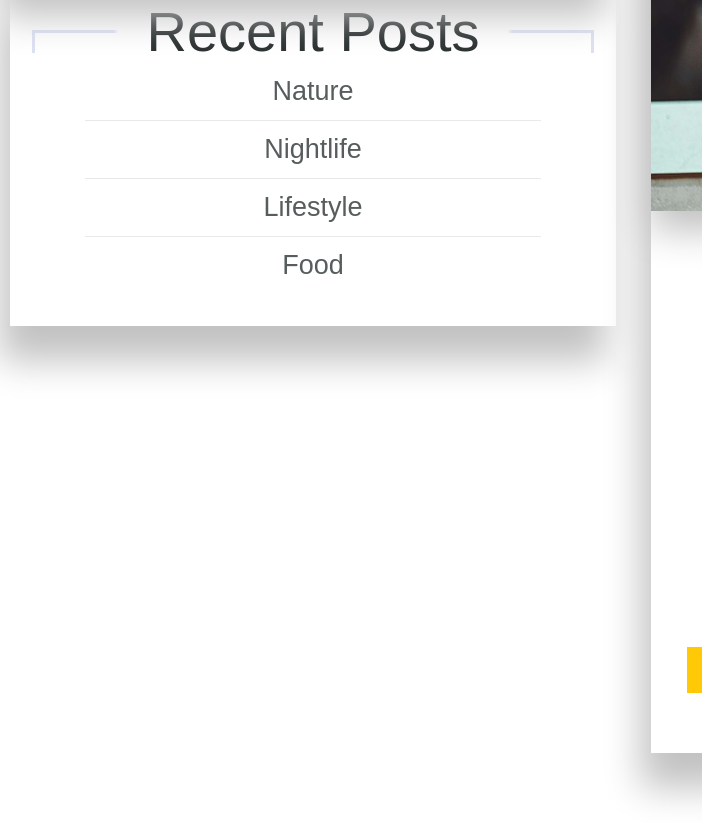
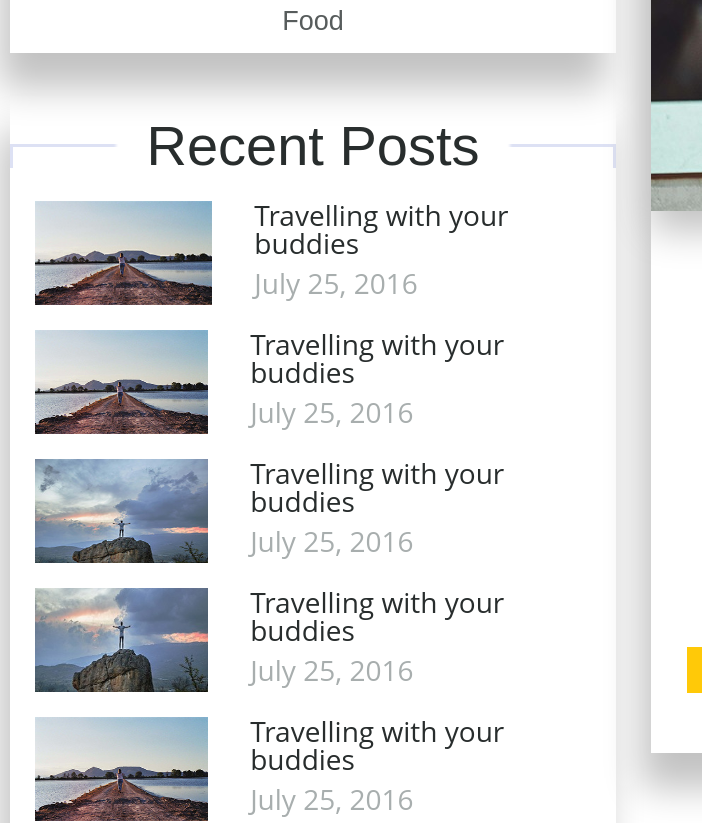
Before and after one commit to dtr200/travelgram, a website: page app/index.html in a window 1280 px wide. Shown: the part 3980-4803 px from the top of the page, 0-702 px from the left. Drawn offline with Linux system fonts and the light colour scheme.

Commit message:
two blocks added

```diff
--- a/app/index.html
+++ b/app/index.html
@@ -210,22 +210,66 @@
             <section class="sidebar__item sidebar__item--categories">
                 <div class="sidebar__item-header-wrapper sidebar__item-header-wrapper--categories">
                     <span class="sidebar__item-header sidebar__item-header--categories">Categories</span>
-                    <ul class="sidebar__item-categories-list">
-                        <li class="sidebar__item-categories">Nature</li>
-                        <li class="sidebar__item-categories">Nightlife</li>
-                        <li class="sidebar__item-categories">Lifestyle</li>
-                        <li class="sidebar__item-categories">Food</li>
+                    <ul class="sidebar__item-list">
+                        <li class="sidebar__item-list-li sidebar__item-list-li--categories">Nature</li>
+                        <li class="sidebar__item-list-li sidebar__item-list-li--categories">Nightlife</li>
+                        <li class="sidebar__item-list-li sidebar__item-list-li--categories">Lifestyle</li>
+                        <li class="sidebar__item-list-li sidebar__item-list-li--categories">Food</li>
                     </ul>
                 </div>
             </section>
             <section class="sidebar__item sidebar__item--recent">
+                <div class="sidebar__item-header-wrapper sidebar__item-header-wrapper--recent">
+                    <span class="sidebar__item-header sidebar__item-header--recent">Recent posts</span>
+                    <ul class="sidebar__item-list sidebar__item-list--recent">
+                        <li class="sidebar__item-list-li sidebar__item-list-li--recent">
+                            <img src="/img/recent-1.jpg" alt="" class="sidebar__item-img">
+                            <div class="sidebar__content-wrapper">
+                                <h3 class="sidebar__content-title">Travelling with your buddies</h3>
+                                <span class="sidebar__content-date">July 25, 2016</span>
+                            </div>
+                        </li>
+                        <li class="sidebar__item-list-li sidebar__item-list-li--recent">
+                            <img src="/img/recent-2.jpg" alt="" class="sidebar__item-img">
+                            <div class="sidebar__content-wrapper">
+                                <h3 class="sidebar__content-title">Travelling with your buddies</h3>
+                                <span class="sidebar__content-date">July 25, 2016</span>
+                            </div>
+                        </li>
+                        <li class="sidebar__item-list-li sidebar__item-list-li--recent">
+                            <img src="/img/recent-3.jpg" alt="" class="sidebar__item-img">
+                            <div class="sidebar__content-wrapper">
+                                <h3 class="sidebar__content-title">Travelling with your buddies</h3>
+                                <span class="sidebar__content-date">July 25, 2016</span>
+                            </div>
+                        </li>
+                        <li class="sidebar__item-list-li sidebar__item-list-li--recent">
+                            <img src="/img/recent-4.jpg" alt="" class="sidebar__item-img">
+                            <div class="sidebar__content-wrapper">
+                                <h3 class="sidebar__content-title">Travelling with your buddies</h3>
+                                <span class="sidebar__content-date">July 25, 2016</span>
+                            </div>
+                        </li>
+                        <li class="sidebar__item-list-li sidebar__item-list-li--recent">
+                            <img src="/img/recent-5.jpg" alt="" class="sidebar__item-img">
+                            <div class="sidebar__content-wrapper">
+                                <h3 class="sidebar__content-title">Travelling with your buddies</h3>
+                                <span class="sidebar__content-date">July 25, 2016</span>
+                            </div>
+                        </li>
+                    </ul>
+                </div>
+            </section>
+            <section class="sidebar__item sidebar__item--tags">
                 <div class="sidebar__item-header-wrapper sidebar__item-header-wrapper--categories">
-                    <span class="sidebar__item-header sidebar__item-header--categories">Recent posts</span>
-                    <ul class="sidebar__item-categories-list">
-                        <li class="sidebar__item-categories">Nature</li>
-                        <li class="sidebar__item-categories">Nightlife</li>
-                        <li class="sidebar__item-categories">Lifestyle</li>
-                        <li class="sidebar__item-categories">Food</li>
+                    <span class="sidebar__item-header sidebar__item-header--tags">Tags</span>
+                    <ul class="sidebar__item-list sidebar__item-list--tags">
+                        <li class="sidebar__item-list-li sidebar__item-list-li--tags">Travel</li>
+                        <li class="sidebar__item-list-li sidebar__item-list-li--tags">Lifestyle</li>
+                        <li class="sidebar__item-list-li sidebar__item-list-li--tags">Nature</li>
+                        <li class="sidebar__item-list-li sidebar__item-list-li--tags">Lost</li>
+                        <li class="sidebar__item-list-li sidebar__item-list-li--tags">Trakking</li>
+                        <li class="sidebar__item-list-li sidebar__item-list-li--tags">Lifestyle</li>
                     </ul>
                 </div>
             </section>
--- a/app/scss/blocks/sidebar.scss
+++ b/app/scss/blocks/sidebar.scss
@@ -1,5 +1,6 @@
 .sidebar{
-    row-gap: 43px;
+    @include flex($direct: column);
+    gap: 43px;
 }
 .sidebar__item{
     width: 606px;
@@ -11,9 +12,13 @@
         padding: 48px 0 0;
     }
     &--newsletter,
-    &--categories{
+    &--categories,
+    &--recent{
         position: relative;
-        padding: 48px 0 29px;
+        padding: 48px 0 0;
+    }
+    &--tags{
+        padding: 48px 0 49px;
     }
 }
 .sidebar__item-header-wrapper{
@@ -32,7 +37,8 @@
         top: 0;
     }
     &--newsletter,
-    &--categories{
+    &--categories,
+    &--recent{
         width: auto;
         height: auto;
         position: relative;
@@ -53,11 +59,16 @@
     background: white;
     box-shadow: 0 0 3px 33px white;
     &--newsletter,
-    &--categories{
+    &--categories,
+    &--recent,
+    &--tags{
         font-family: $font-pompiere;
         @include font($size: 56px, $weight: 400);
         @include text($color: $post-header-gray, $trans: capitalize);
         box-shadow: 0 -15px 3px 30px white;
+    }
+    &--tags{
+        box-shadow: 0 -25px 3px 30px white;
     }
 }
 .sidebar__item-text{
@@ -116,19 +127,63 @@
         margin-top: 10px;
     }
 }
-.sidebar__item-categories-list{
+.sidebar__item-list{
     padding-left: 0;
     list-style-type: none;
     padding: 7px 50px 0;
     box-shadow: 0 0 0 3px white;
     margin-top: 23px;
+    &--recent{
+        padding: 31px 22px 0;
+        gap: 25px;
+        box-shadow: 0 7px 0 9px white;
+    }
+    &--tags{
+        @include grid($cols: 1fr 1fr);
+        justify-items: center;
+        gap: 33px;
+        padding: 15px 22px 0;
+    }
 }
-.sidebar__item-categories{
+.sidebar__item-list-li{
     font-family: $font-myriad-pro;
     @include font($size: 27px, $height: 57px);
     @include text($align: center, $color: $main-gray);
     border-bottom: 1px solid $border-gray;
-    &:last-child{
+    &--categories:last-child{
         border-bottom: none;
     }
+    &--recent{
+        @include flex();
+        text-align: left;
+        gap: 42px;
+        border-bottom: none;
+        margin-bottom: 16px;
+    }
+    &--recent:last-child{
+        margin-bottom: none;
+    }
+    &--tags{
+        width: 213px;
+        height: 46px;
+        border: 2px solid $main-yellow;
+        font-family: $font-myriad-pro;
+        font-size: 35px;
+        @include flex($align: center);
+        padding-left: 8px;
+        @include text($color: $main-dark-gray, $trans: uppercase);
+    }
 }
+.sidebar__item-img{
+    width: 186px;
+    height: 104px;
+}
+.sidebar__content-title,
+.sidebar__content-date{
+    font-family: $font-open-sans;
+    @include font($size: 28px, $weight: 400, $height: 28px);
+    @include text($align: left, $color: $post-header-gray);
+}
+.sidebar__content-date{
+    color: $main-ligth-gray;
+}
```
Also changed, not shown: app/css/style.min.css.
